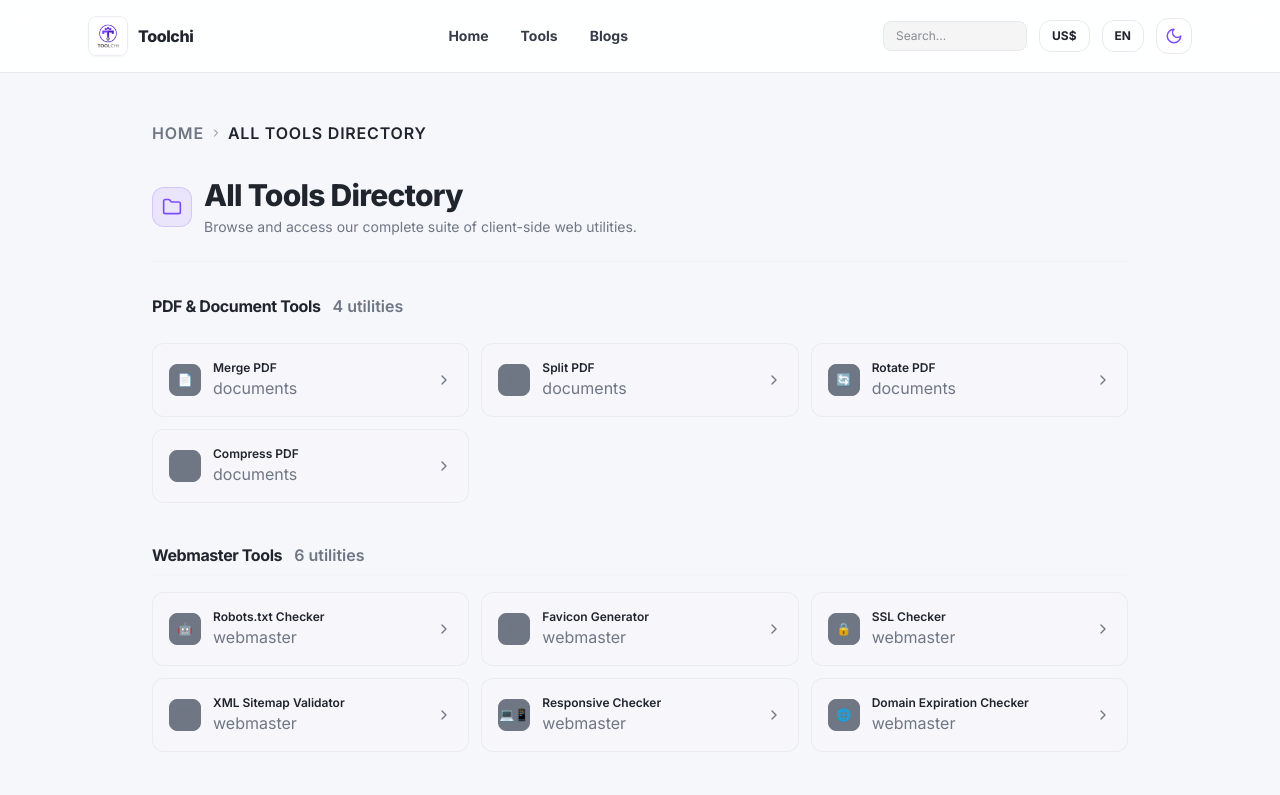
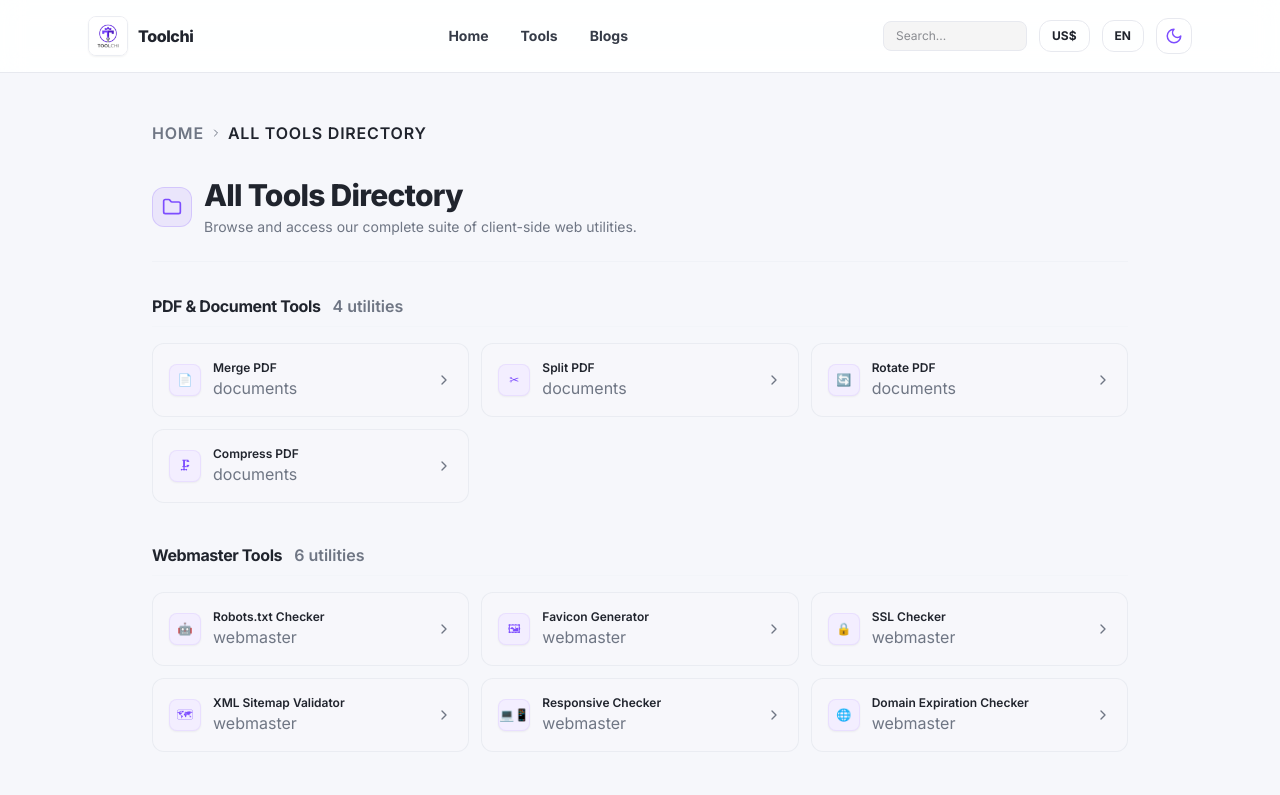
Before and after one commit to arslanhamee314-bot/toolchi-com, a Next.js app: page /tools in a window 1280 px wide. Shown: the top 795 px of the page. Built offline with nearby package versions, Linux system fonts and the light colour scheme.

Commit message:
Enhance color contrast and premium branding of icons on tools directory page

```diff
--- a/src/app/tools/page.tsx
+++ b/src/app/tools/page.tsx
@@ -56,7 +56,7 @@ export default function ToolsDirectoryPage() {
                       className="p-4 rounded-xl border border-border/80 bg-card/10 hover:border-primary/40 hover:bg-card/25 transition-all flex items-center justify-between group"
                     >
                       <div className="flex items-center gap-3 min-w-0">
-                        <div className="h-8 w-8 rounded-lg bg-muted text-muted-foreground group-hover:bg-primary/10 group-hover:text-primary transition-all flex items-center justify-center border shrink-0 text-xs">
+                        <div className="h-8 w-8 rounded-lg bg-[#f3eeff] dark:bg-[#251e1c] text-[#7d4dff] flex items-center justify-center border border-[#e8ddff]/80 dark:border-[#7d4dff]/20 shrink-0 text-xs shadow-xs group-hover:scale-105 group-hover:border-[#7d4dff]/40 transition-all">
                           {/\p{Extended_Pictographic}/u.test(tool.iconName) ? (
                             <span className="select-none">{tool.iconName}</span>
                           ) : (
```
